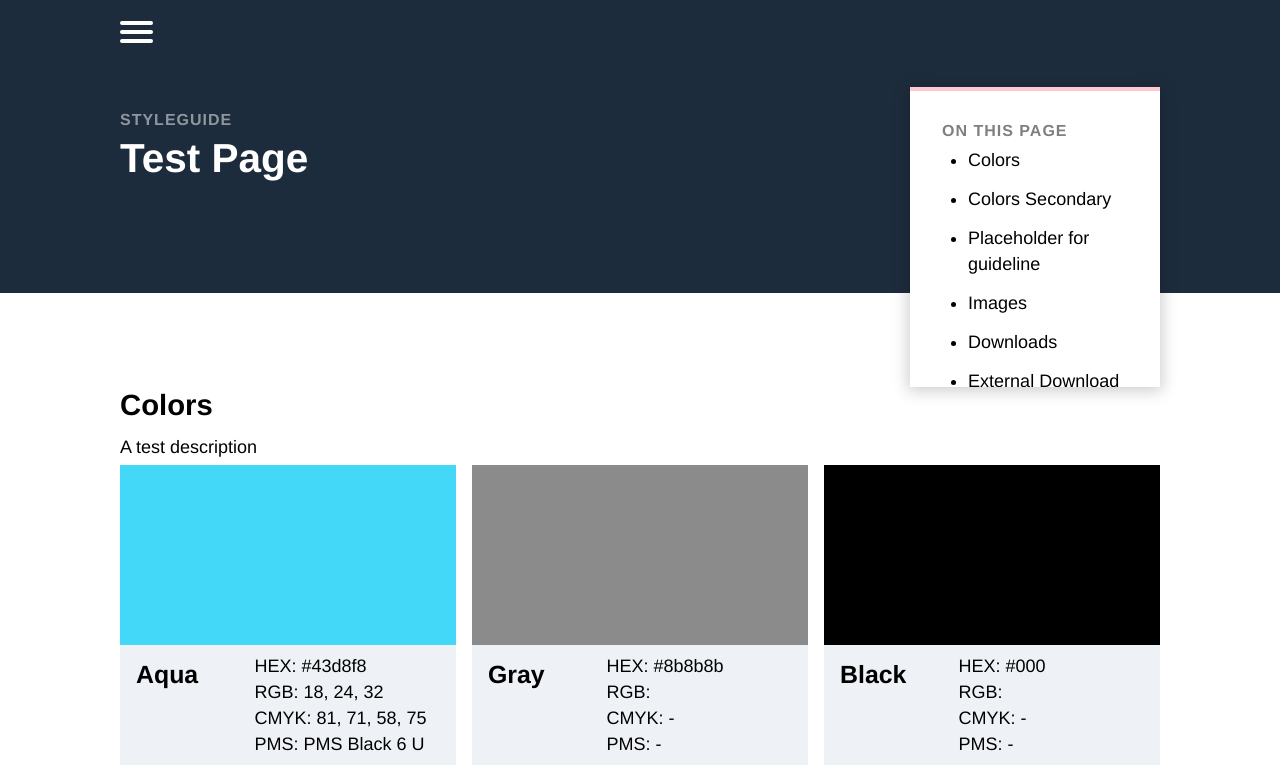
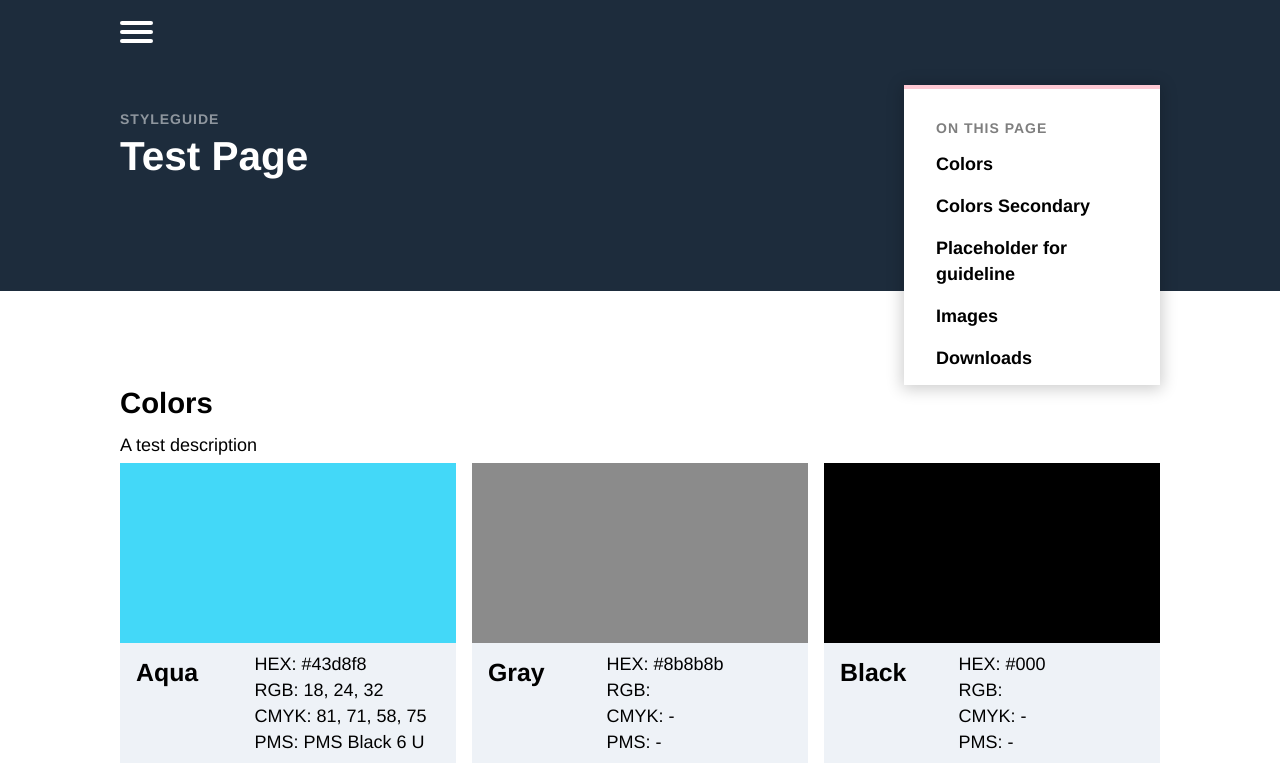
Before and after one commit to isl-x/mo-styleguide, a Gatsby site: page /example in a window 1280 px wide. Shown: the top 776 px of the page. Built offline with nearby package versions, Linux system fonts and the light colour scheme; Gatsby itself is replaced by a stand-in of ours.

Commit message:
Getting everything we need to be functional for the new nav, but now just need to make sure the styles are accurate

```diff
--- a/src/components/atoms/Labels.js
+++ b/src/components/atoms/Labels.js
@@ -1,5 +1,5 @@
 import styled, { css } from "styled-components"
-import { S, XS } from "../../utils/font-sizes"
+import { S, XXS } from "../../utils/font-sizes"
 import { PRIMARY_HIGHLIGHT_COLOR } from "../../utils/colors"
 import { MEDIUM, TINY } from "../../utils/spacing"
 
@@ -19,9 +19,10 @@ const HighlightLabel = styled.span`
 
 const OpaqueLabel = styled.span`
   ${baseStyles}
-  ${XS}
+  ${XXS}
   opacity: 0.5;
-  margin-bottom: ${TINY}px;
+  margin-bottom: ${props =>
+    props.marginBottom ? props.marginBottom : `${TINY}px`};
 `
 
 export { HighlightLabel, OpaqueLabel }
--- a/src/utils/components/atoms/HeaderIntroNav.js
+++ b/src/utils/components/atoms/HeaderIntroNav.js
@@ -5,21 +5,43 @@ import { WHITE } from "../../colors"
 import { BOX_SHADOW } from "../../shadows"
 import { HIGHLIGHT_BORDER } from "../../borders"
 import { OpaqueLabel } from "../../../components/atoms/Labels"
-import { MEDIUM } from "../../spacing"
+import { MEDIUM, SMALL } from "../../spacing"
 import { HIGHEST_PRIORITY_Z_INDEX } from "../../z-index"
 
 const HeaderBase = styled.div`
-  height: 300px;
+  max-height: 300px;
   width: 20vw;
-  max-width: 250px;
+  max-width: 300px;
   background: ${WHITE};
   ${BOX_SHADOW}
   margin-top: -15rem;
   padding: ${MEDIUM}px;
   float: right;
   border-top: ${HIGHLIGHT_BORDER};
-  z-index: ${HIGHEST_PRIORITY_Z_INDEX}; /* TODO: fix this */
+  position: relative;
+  z-index: ${HIGHEST_PRIORITY_Z_INDEX};
   overflow-y: scroll;
+`
+
+const Links = styled.ul`
+  list-style: none;
+  margin: 0;
+
+  li {
+    margin: 0 0 ${SMALL}px 0;
+
+    :last-of-type {
+      margin: 0;
+    }
+  }
+`
+
+const LinkButton = styled.button`
+  border: none;
+  padding: 0;
+  background: none;
+  text-align: left;
+  font-weight: bold;
 `
 
 class HeaderIntroNav extends React.Component {
@@ -54,17 +76,21 @@ class HeaderIntroNav extends React.Component {
     const { blocks } = this.state
     return (
       <HeaderBase>
-        <OpaqueLabel>On this page</OpaqueLabel>
-        <ul>
+        <OpaqueLabel marginBottom={`${SMALL}px`}>On this page</OpaqueLabel>
+        <Links>
           {blocks.map((block, i) => {
             return (
-              <li onClick={this.onClickOrKeyPress} key={i}>
-                {/* TODO: Why is the click not working? */}
-                {block.title}
+              <li key={i}>
+                <LinkButton
+                  onClick={this.onClickOrKeyPress}
+                  data-target={block.id}
+                >
+                  {block.title}
+                </LinkButton>
               </li>
             )
           })}
-        </ul>
+        </Links>
       </HeaderBase>
     )
   }
--- a/src/utils/components/atoms/Reset.js
+++ b/src/utils/components/atoms/Reset.js
@@ -1,5 +1,5 @@
 import { createGlobalStyle } from "styled-components"
-import { PRIMARY_TEXT_COLOR } from "../../colors"
+import { PRIMARY_TEXT_COLOR, GREY } from "../../colors"
 import { PRIMARY_WOFF, HEADERS_WOFF } from "../../fonts"
 import { USE_OTHER_FONT_BASE } from "../../../config"
 import { TINY } from "../../spacing"
@@ -16,6 +16,9 @@ const Reset = createGlobalStyle`
         font-style: normal;
         font-weight: normal;
         src: url(${HEADERS_WOFF}) format('woff');
+    }
+    *:focus {
+        outline: 6px solid ${GREY};
     }
 
     html {
--- a/src/utils/components/molecules/ContextualNav.js
+++ b/src/utils/components/molecules/ContextualNav.js
@@ -8,6 +8,7 @@ import Hamburger from "../atoms/Hamburger"
 import {
   PRIMARY_BACKGROUND_COLOR,
   PRIMARY_FOREGROUND_COLOR,
+  WHITE,
 } from "../../colors"
 import { NORMAL, SMALL, LARGE } from "../../spacing"
 import { S, M } from "../../font-sizes"
@@ -102,6 +103,17 @@ const DropdownContents = styled.ul`
 
 const DropdownItem = styled.li`
   padding: ${SMALL}px;
+  position: relative;
+`
+
+const ActiveDropdownItem = styled.div`
+  position: absolute;
+  top: 0;
+  left: 0;
+  height: 100%;
+  width: 100%;
+  background-color: ${WHITE};
+  opacity: 0.1;
 `
 
 export const NAV_OFFSET = 100
@@ -256,6 +268,9 @@ class ContextualNav extends React.Component {
                         onClick={this.onClickOrKeyPress.bind(this, i)}
                         onKeyPress={this.onClickOrKeyPress.bind(this, i)}
                       >
+                        {block === blocks[current] ? (
+                          <ActiveDropdownItem />
+                        ) : null}
                         {block.title}
                       </DropdownItem>
                     )
```
